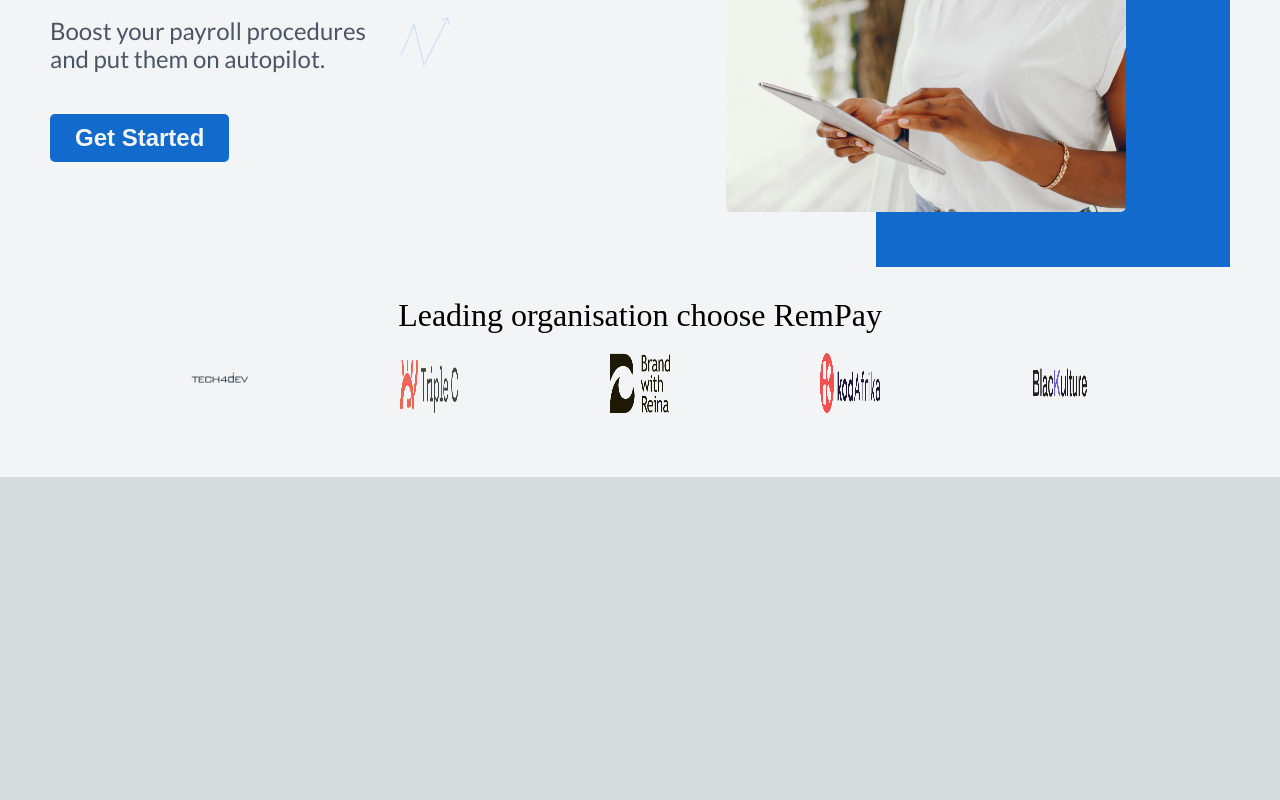
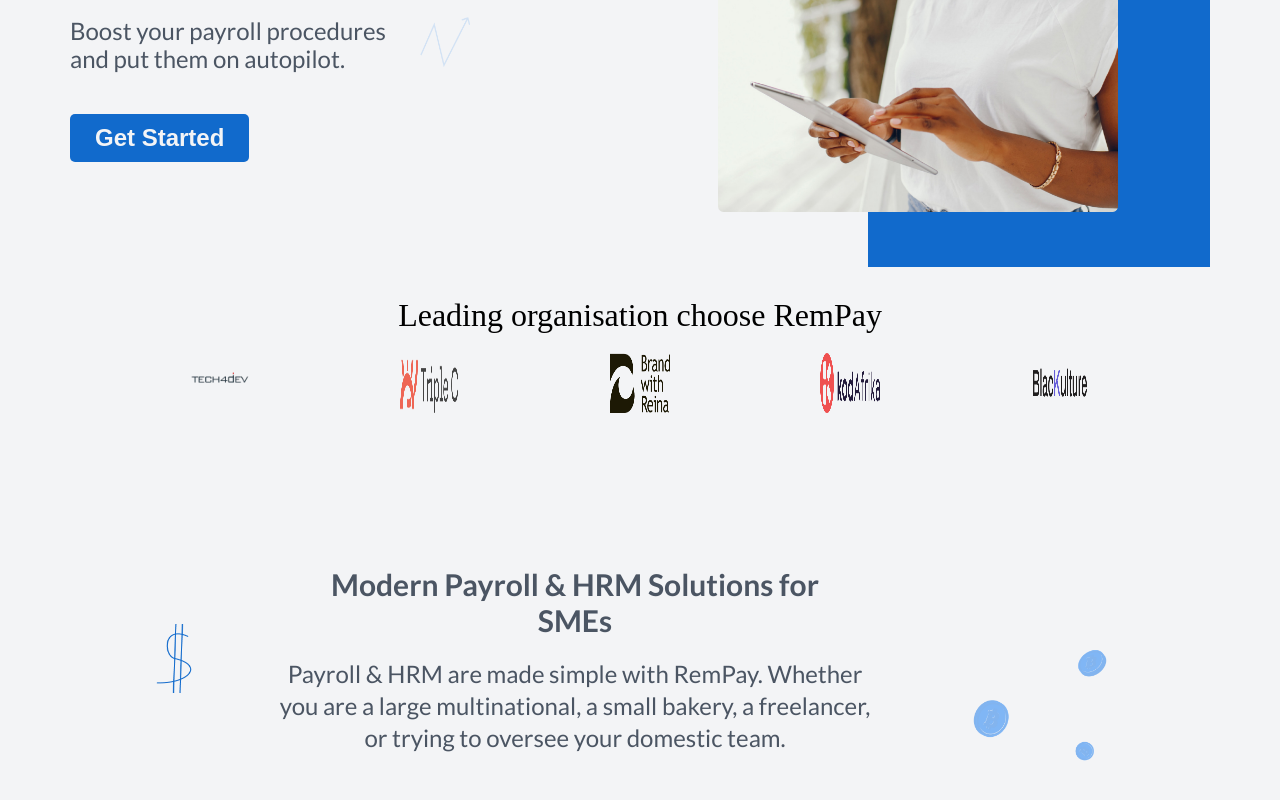
Before and after one commit to Kennyt3/RemPay, a Next.js app: page / in a window 1280 px wide. Shown: the part 382-1182 px from the top of the page. Before the commit the page ends 859 px from the top, so only its background shows below. Built offline with nearby package versions, Linux system fonts and the light colour scheme.

Commit message:
Working on a section

```diff
--- a/component/hero/Hero.module.css
+++ b/component/hero/Hero.module.css
@@ -14,10 +14,7 @@
 
 @media (min-width: 850px) {
   .container {
-    padding-left: 10px;
-    padding-right: 10px;
     display: flex;
-    /* align-items: center; */
     justify-content: space-between;
     padding-top: 90px;
     gap: 30px;
@@ -33,3 +30,22 @@
     height: 500px;
   }
 }
+
+/* @media (max-width: 800px) {
+  .container {
+    padding-left: 50px;
+    padding-right: 50px;
+  }
+}
+@media (max-width: 600px) {
+  .container {
+    padding-left: 40px;
+    padding-right: 40px;
+  }
+}
+@media (max-width: 400px) {
+  .container {
+    padding-left: 30px;
+    padding-right: 30px;
+  }
+} */
--- a/component/righthero/Righthero.module.css
+++ b/component/righthero/Righthero.module.css
@@ -3,6 +3,7 @@
   font-size: 50px;
   font-weight: 700;
   line-height: 64px;
+  max-width: 600px;
 }
 
 .subheading1 {
--- /dev/null
+++ b/component/why/Why.module.css
@@ -0,0 +1,67 @@
+.container {
+  max-width: 1200px;
+  margin-left: auto;
+  margin-right: auto;
+  padding-left: 30px;
+  padding-right: 30px;
+  margin-top: 70px;
+}
+
+.subcon {
+  max-width: 1000px;
+}
+
+.textdiv {
+  display: flex;
+  flex-direction: column;
+  align-items: center;
+  justify-content: center;
+  gap: 20px;
+}
+
+.head {
+  max-width: 500px;
+  font-size: 30px;
+  font-weight: 700;
+  line-height: 36px;
+  font-family: 'Lato';
+  color: rgba(75, 85, 99, 1);
+  text-align: center;
+}
+
+.para {
+  max-width: 600px;
+  font-size: 24px;
+  font-weight: 400;
+  line-height: 32px;
+  font-family: 'Lato';
+  color: rgba(75, 85, 99, 1);
+  text-align: center;
+}
+
+.bitcoin {
+  display: none;
+}
+
+.dollar {
+  display: none;
+}
+
+@media (min-width: 850px) {
+  .subcon {
+    display: flex;
+    justify-content: space-between;
+    align-items: center;
+    max-width: 1000px;
+    margin-left: auto;
+    margin-right: auto;
+  }
+  .bitcoin {
+    display: block;
+    margin-top: 150px;
+  }
+
+  .dollar {
+    display: block;
+  }
+}
--- /dev/null
+++ b/component/why/index.tsx
@@ -0,0 +1,31 @@
+import React from 'react'
+import styles from './Why.module.css'
+import Image from 'next/image'
+import { homePageType } from '@/types/home'
+const Why = (props: homePageType) => {
+  const { dollar, bitcoin } = props
+  return (
+    <div className={styles.container}>
+      <div className={styles.subcon}>
+        <div className={styles.dollar}>
+          <Image width={70} height={70} src={dollar} alt='dollar' />
+        </div>
+        <div className={styles.textdiv}>
+          <h4 className={styles.head}>
+            Modern Payroll & HRM Solutions for SMEs
+          </h4>
+          <p className={styles.para}>
+            Payroll & HRM are made simple with RemPay. Whether you are a large
+            multinational, a small bakery, a freelancer, or trying to oversee
+            your domestic team.
+          </p>
+        </div>
+        <div className={styles.bitcoin}>
+          <Image width={200} height={200} src={bitcoin} alt='bitcoin' />
+        </div>
+      </div>
+    </div>
+  )
+}
+
+export default Why
--- a/data/homedata.js
+++ b/data/homedata.js
@@ -13,6 +13,8 @@ export const homePageData = () => {
     Blackulture: '/pics/Blackulture.png',
     arrow: '/pics/Arrow.png',
     card: '/pics/Card.png',
-    vector: 'pics/Vector.png',
+    vector: '/pics/Vector.png',
+    dollar: '/pics/Dollar.png',
+    bitcoin: '/pics/Bitcoin.png',
   }
 }
--- a/pages/index.tsx
+++ b/pages/index.tsx
@@ -5,6 +5,7 @@ import Hero from '@/component/hero'
 import { homePageData } from '@/data/homedata'
 import { homePageType } from '@/types/home'
 import Leading from '@/component/leading'
+import Why from '@/component/why'
 
 export default function Home(props: homePageType) {
   return (
@@ -16,6 +17,7 @@ export default function Home(props: homePageType) {
       <main className={styles.main}>
         <Hero {...props} />
         <Leading {...props} />
+        <Why {...props} />
       </main>
     </>
   )
--- a/types/home.ts
+++ b/types/home.ts
@@ -12,4 +12,6 @@ export type homePageType = {
   arrow: string
   vector: string
   card: string
+  dollar: string
+  bitcoin: string
 }
```
Also changed, not shown: public/pics/Bitcoin.png (added), public/pics/Dollar.png (added).
